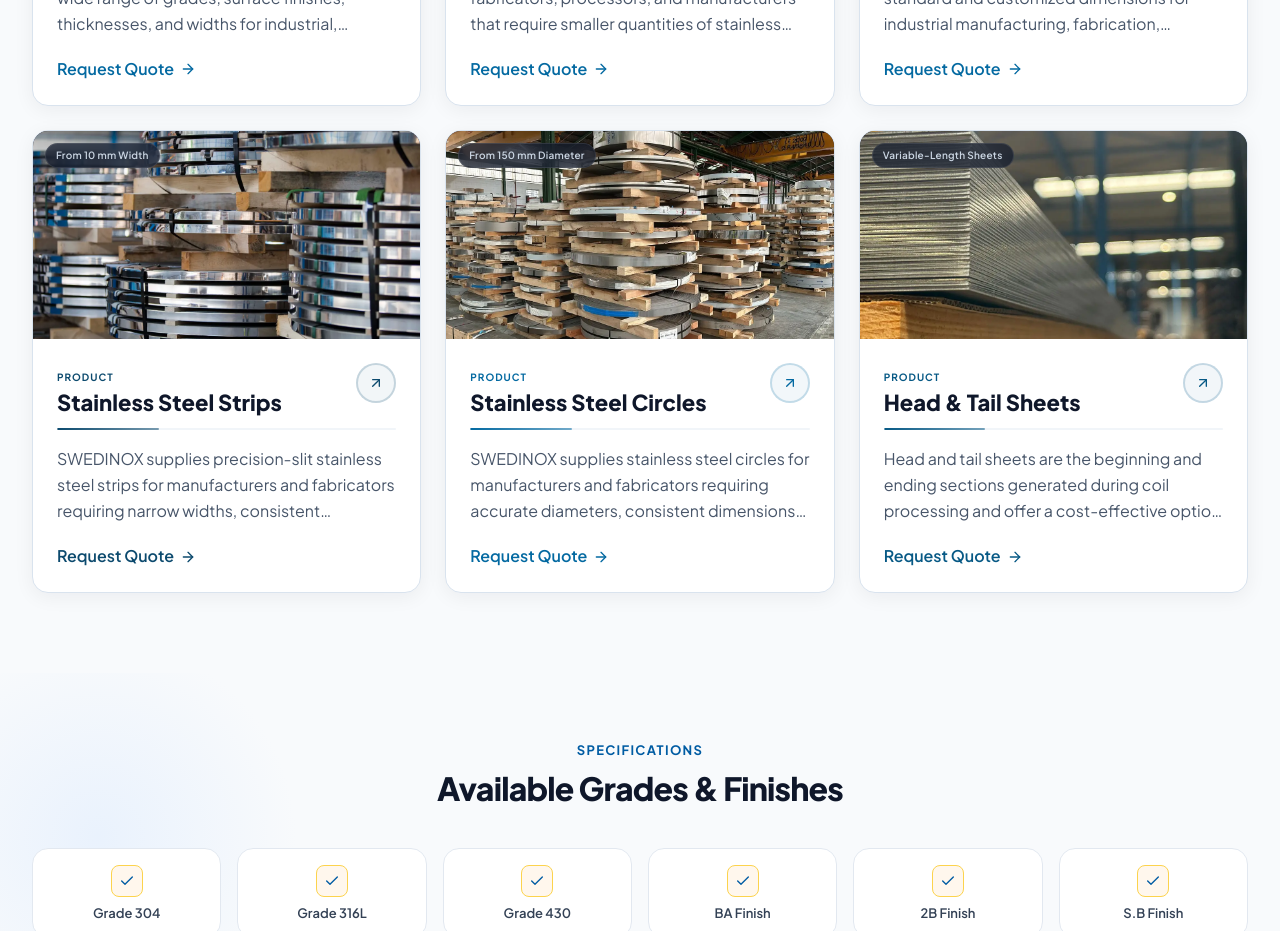
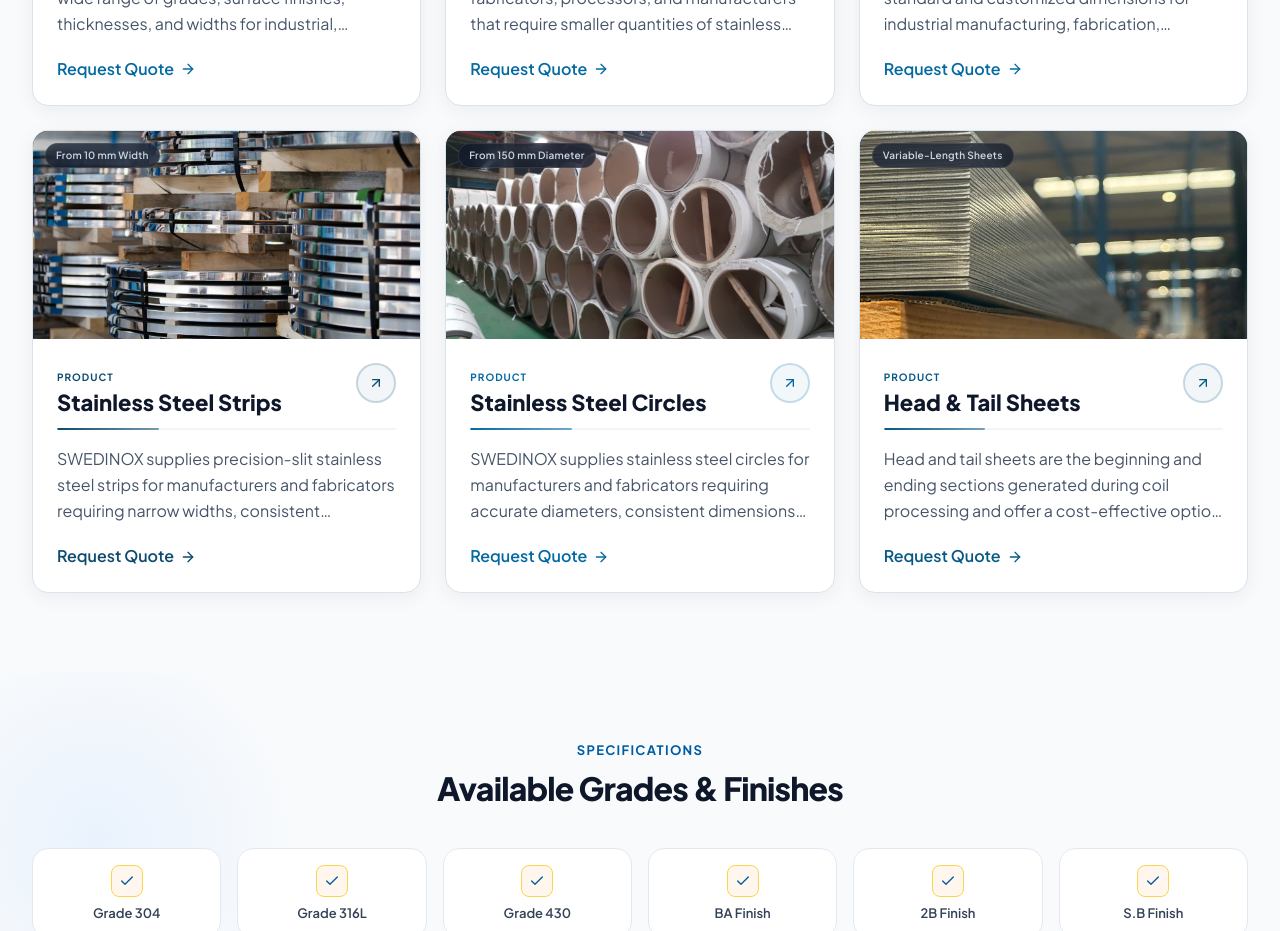
Before and after one commit to Zakaria2023/hego, a Next.js app: page /products in a window 1280 px wide. Shown: the part 1260-2191 px from the top of the page. Built offline with nearby package versions, Linux system fonts and the light colour scheme.

Commit message:
change the baby coil image

```diff
--- a/components/products/product-catalog.ts
+++ b/components/products/product-catalog.ts
@@ -23,7 +23,7 @@ const productCardImages: Record<string, string> = {
   "baby-coils": "/baby-coils-card.webp",
   sheets: "/sheets-card.webp",
   strips: "/strips-card.webp",
-  circles: "/circles-card.webp",
+  circles: "/baby-cols.jpg",
   "head-and-tail": "/head-and-tail-card.webp",
 };
 
```
Also changed, not shown: public/baby-cols.jpg.
